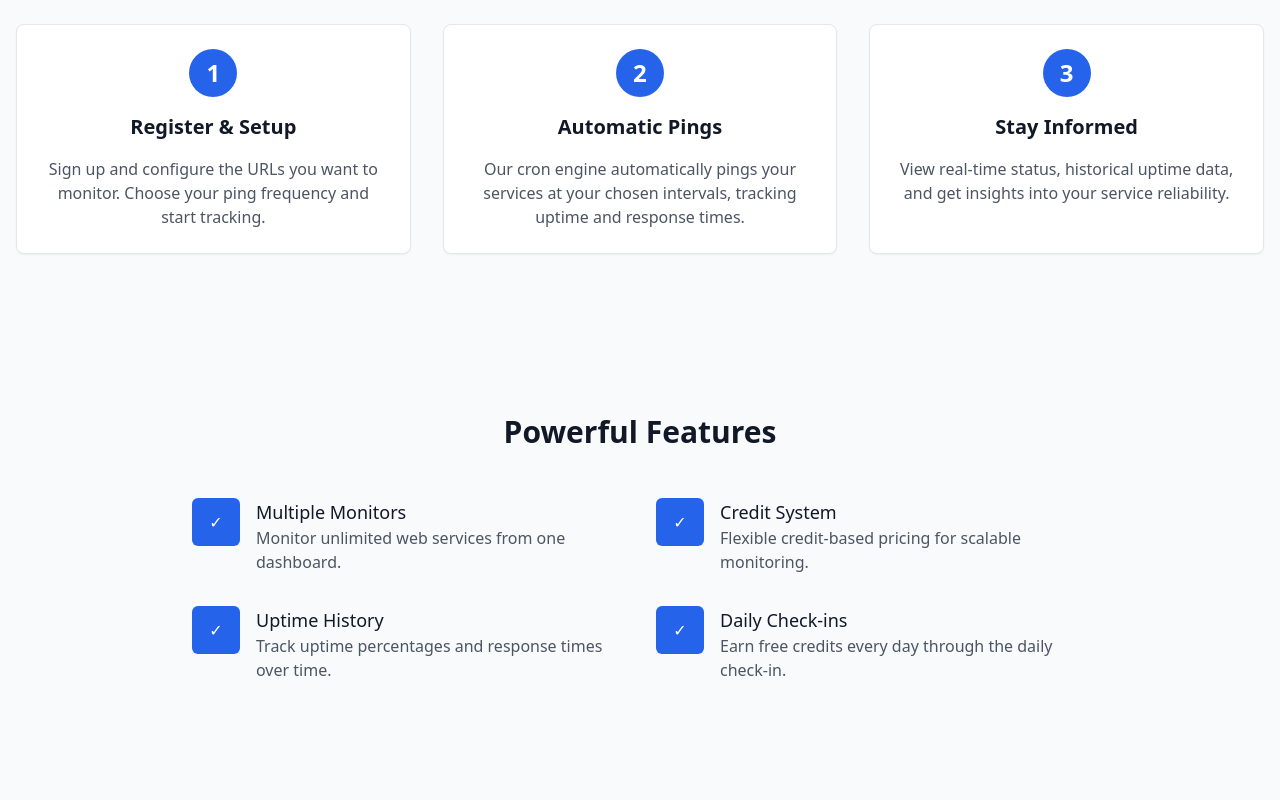
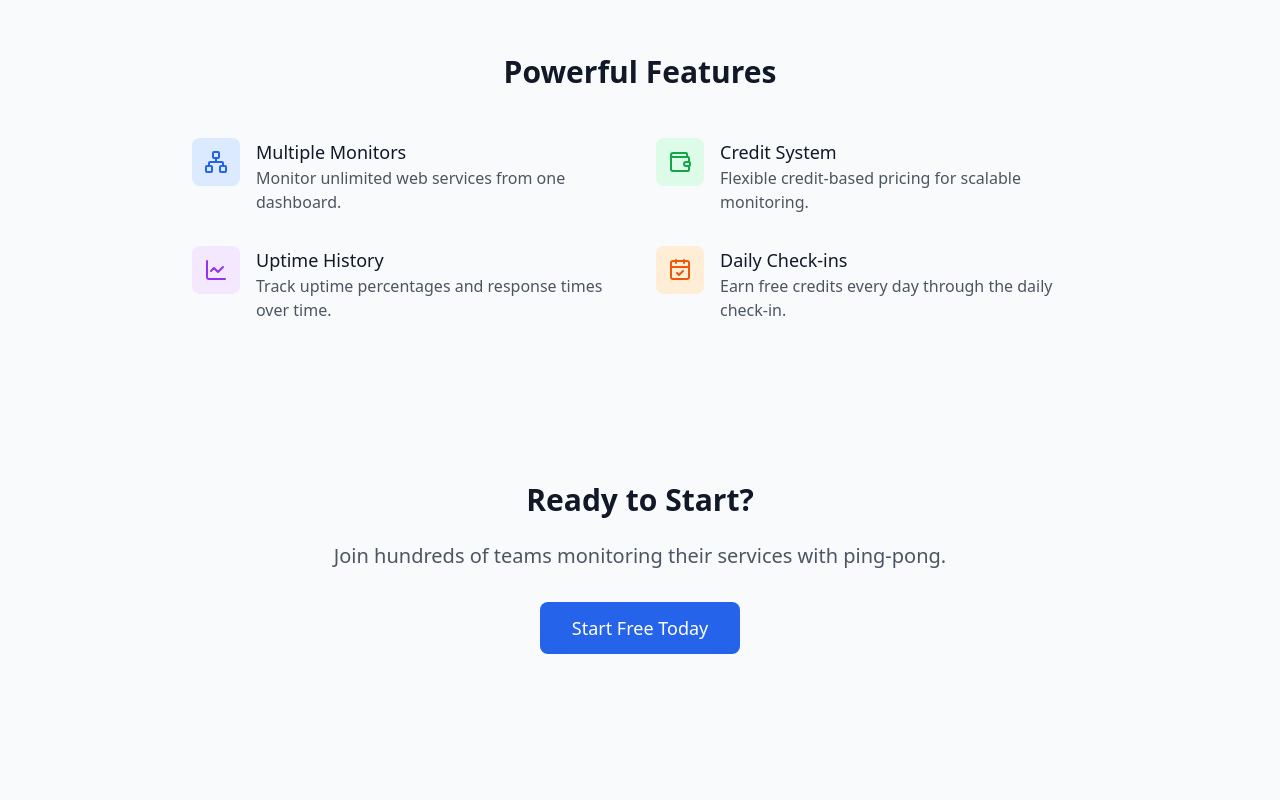
Before and after one commit to fwesh001/Ping-pong, a Next.js app: page / in a window 1280 px wide. Shown: the part 900-1700 px from the top of the page. Built offline with nearby package versions, Linux system fonts and the light colour scheme.

Commit message:
fix: update icon styles for improved visual consistency in LandingPage component

```diff
--- a/src/app/page.tsx
+++ b/src/app/page.tsx
@@ -2,14 +2,13 @@
 
 import React from "react";
 import Link from "next/link";
-import Navbar from "@/components/Navbar";
 import Footer from "@/components/Footer";
 import FAQ from "@/components/ui/FAQ";
+import { Network, Wallet, LineChart, CalendarCheck } from "lucide-react";
 
 export default function LandingPage() {
   return (
     <>
-      <Navbar creditBalance={0} />
       <main className="flex-1">
         {/* Hero Section */}
         <section className="bg-gradient-to-br from-blue-50 to-indigo-100 py-20">
@@ -33,7 +32,6 @@ export default function LandingPage() {
           <div className="container mx-auto px-4">
             <h2 className="text-3xl font-bold text-center mb-12">How It Works</h2>
             <div className="grid md:grid-cols-3 gap-8">
-              {/* Step 1 */}
               <div className="card text-center">
                 <div className="w-12 h-12 bg-blue-600 text-white rounded-full flex items-center justify-center text-2xl font-bold mx-auto mb-4">
                   1
@@ -45,7 +43,6 @@ export default function LandingPage() {
                 </p>
               </div>
 
-              {/* Step 2 */}
               <div className="card text-center">
                 <div className="w-12 h-12 bg-blue-600 text-white rounded-full flex items-center justify-center text-2xl font-bold mx-auto mb-4">
                   2
@@ -57,7 +54,6 @@ export default function LandingPage() {
                 </p>
               </div>
 
-              {/* Step 3 */}
               <div className="card text-center">
                 <div className="w-12 h-12 bg-blue-600 text-white rounded-full flex items-center justify-center text-2xl font-bold mx-auto mb-4">
                   3
@@ -81,8 +77,8 @@ export default function LandingPage() {
             <div className="grid md:grid-cols-2 gap-8 max-w-4xl mx-auto">
               <div className="flex gap-4">
                 <div className="flex-shrink-0">
-                  <div className="flex items-center justify-center h-12 w-12 rounded-md bg-blue-600 text-white">
-                    ✓
+                  <div className="flex items-center justify-center h-12 w-12 rounded-lg bg-blue-100 text-blue-600">
+                    <Network className="w-6 h-6" />
                   </div>
                 </div>
                 <div>
@@ -95,8 +91,8 @@ export default function LandingPage() {
 
               <div className="flex gap-4">
                 <div className="flex-shrink-0">
-                  <div className="flex items-center justify-center h-12 w-12 rounded-md bg-blue-600 text-white">
-                    ✓
+                  <div className="flex items-center justify-center h-12 w-12 rounded-lg bg-green-100 text-green-600">
+                    <Wallet className="w-6 h-6" />
                   </div>
                 </div>
                 <div>
@@ -109,8 +105,8 @@ export default function LandingPage() {
 
               <div className="flex gap-4">
                 <div className="flex-shrink-0">
-                  <div className="flex items-center justify-center h-12 w-12 rounded-md bg-blue-600 text-white">
-                    ✓
+                  <div className="flex items-center justify-center h-12 w-12 rounded-lg bg-purple-100 text-purple-600">
+                    <LineChart className="w-6 h-6" />
                   </div>
                 </div>
                 <div>
@@ -123,8 +119,8 @@ export default function LandingPage() {
 
               <div className="flex gap-4">
                 <div className="flex-shrink-0">
-                  <div className="flex items-center justify-center h-12 w-12 rounded-md bg-blue-600 text-white">
-                    ✓
+                  <div className="flex items-center justify-center h-12 w-12 rounded-lg bg-orange-100 text-orange-600">
+                    <CalendarCheck className="w-6 h-6" />
                   </div>
                 </div>
                 <div>
```
